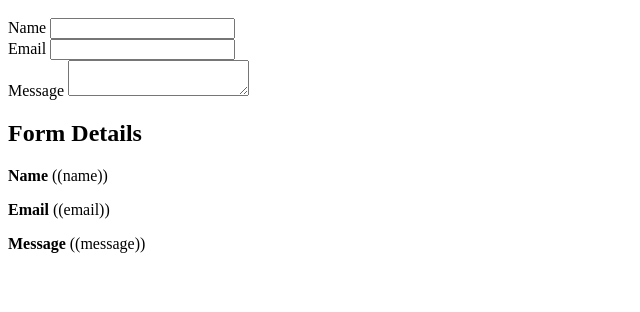
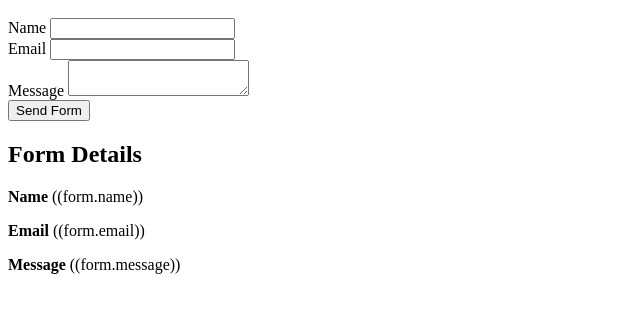
Before and after one commit to migben/vue-playground, a plain HTML site: page vueContactForm/index.html in a window 1280 px wide. Shown: the part 48-360 px from the top of the page, without its empty margins (0-640 px from the left). Drawn offline with nearby package versions, Linux system fonts and the light colour scheme.

Commit message:
added validation to the form

```diff
--- a/vueContactForm/index.html
+++ b/vueContactForm/index.html
@@ -9,26 +9,30 @@
 
             <h1>Contact Form</h1>
 
+            <p style="color: red;">{{ error }}</p>
+
             <form method="post" action="#">
                 <div>
                     <label for="name">Name</label>
-                    <input name="name" id="name" v-model="name" />
+                    <input name="name" id="name" v-model="form.name" />
                 </div>
                 <div>
                     <label for="email">Email</label>
-                    <input name="email" id="email" v-model="email"/>
+                    <input name="email" id="email" v-model="form.email"/>
                 </div>
                 <div>
                     <label for="message">Message</label>
-                    <textarea name="message" id="message" v-model="message"></textarea>
+                    <textarea name="message" id="message" v-model="form.message"></textarea>
                 </div>
+
+                <button @click.prevent="validateForm">Send Form</button>
             </form>
 
             <h2>Form Details</h2>
 
-            <p><strong>Name</strong> ((name))</p>
-            <p><strong>Email</strong> ((email))</p>
-            <p><strong>Message</strong> ((message))</p>
+            <p><strong>Name</strong> ((form.name))</p>
+            <p><strong>Email</strong> ((form.email))</p>
+            <p><strong>Message</strong> ((form.message))</p>
 
         </div>
 
@@ -36,10 +40,22 @@
             var app = new Vue({
                 el: '#app',
                 data: {
-                    name:'',
+                    form: {
+                        name:'',
                     email: '',
                     message: '',
+                    },
+                    error: ""
                 },
+                methods: {
+                    validateForm: function(){
+                        if(this.form.name.length && this.form.email.length && this.formm.message.length){
+                            return this.error = "Form Sent!"
+                        }
+
+                        return this.error = "Invalid Form"
+                    }
+                }
             });
         </script>
     </body>
```
